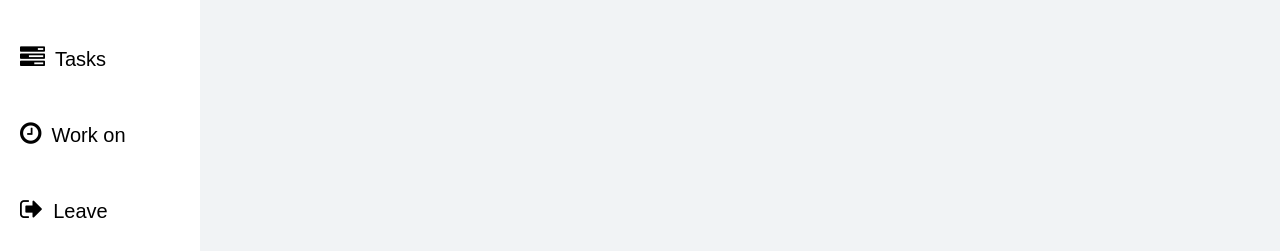
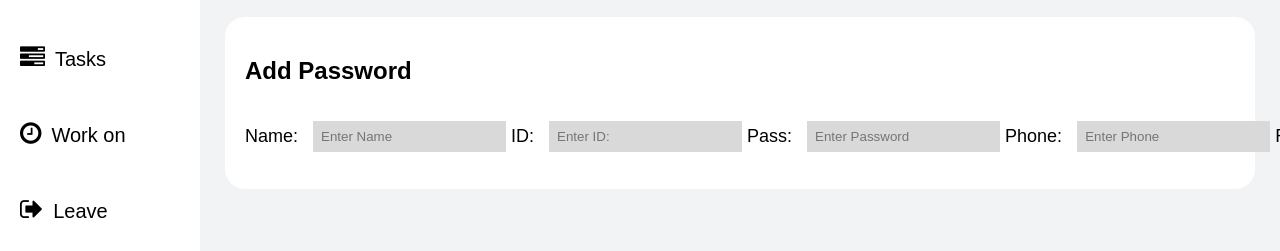
Before and after one commit to Nishchay-Gajera/EMS-Toggleit, a plain HTML site: page password.html in a window 1280 px wide. Shown: the part 141-392 px from the top of the page. Drawn offline with Linux system fonts and the light colour scheme.

Commit message:
commit 28-6-23

```diff
--- a/password.html
+++ b/password.html
@@ -27,6 +27,27 @@
 
         <div class="content">
             <h2>Password</h2>
+            <div class="form-container">
+                <h2>Add Password</h2>
+                <form class="form-tasks">
+                  <label for="recovery">Name:</label>
+                  <input type="text" id="name" name="name" placeholder="Enter Name">
+
+                  <label for="pass-id">ID:</label>
+                  <input type="text" id="pass-id" name="name" placeholder="Enter ID:" required>
+
+                  <label for="pass-password">Pass:</label>
+                  <input type="text" id="pass-password" name="pass-password" placeholder="Enter Password" required>
+
+                  <label for="phone">Phone:</label>
+                  <input type="text" id="phone" name="phone" placeholder="Enter Phone">
+
+                  <label for="recovery">Recovery:</label>
+                  <input type="text" id="recovery" name="recovery" placeholder="Enter Recovery">
+
+                  <button type="submit">Submit</button>
+                </form>
+              </div>
         </div>
     </div>
     <script>
--- a/style/dashboard.css
+++ b/style/dashboard.css
@@ -71,6 +71,9 @@ body {
   color: #ffffff;
   transition: 0.6s;
 }
+
+
+
 /* Form tasks */
 .form-container {
   background-color: #ffffff;
@@ -99,7 +102,7 @@ body {
   padding: 8px;
   background-color: #D9D9D9;
   border: none;
-  margin: 8px;
+  margin: 5px;
 }
 
 .form-tasks button[type="submit"] {
@@ -110,5 +113,5 @@ body {
   padding: 8px;
   margin: 15px;
   border-radius: 20px;
-  font-size: 18px;
+  font-size: 16px;
 }
```
Also changed, not shown: leave.html (+1 -1 lines).
